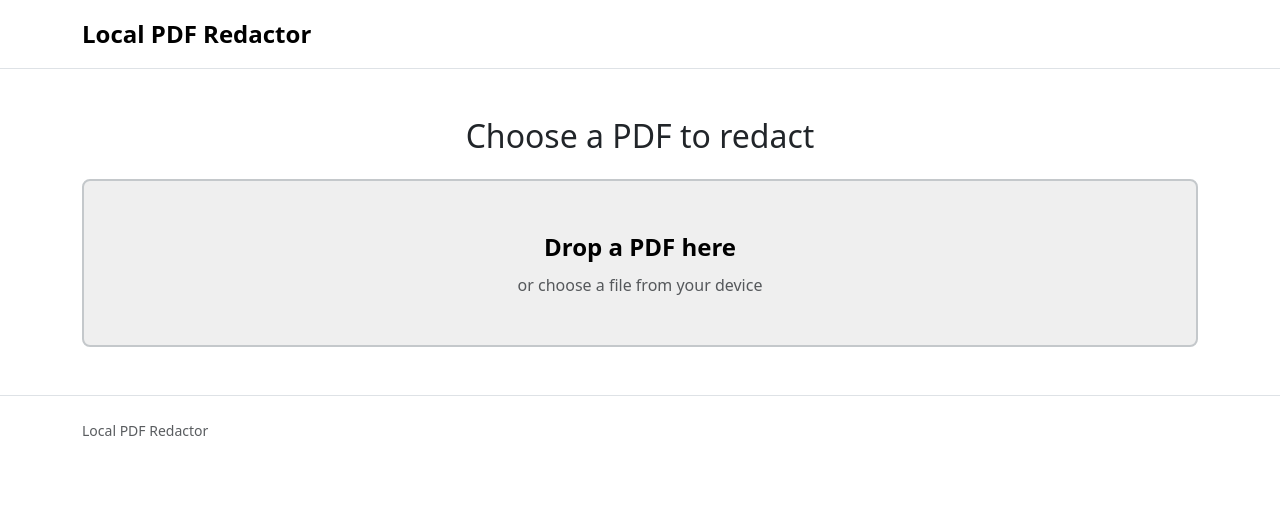
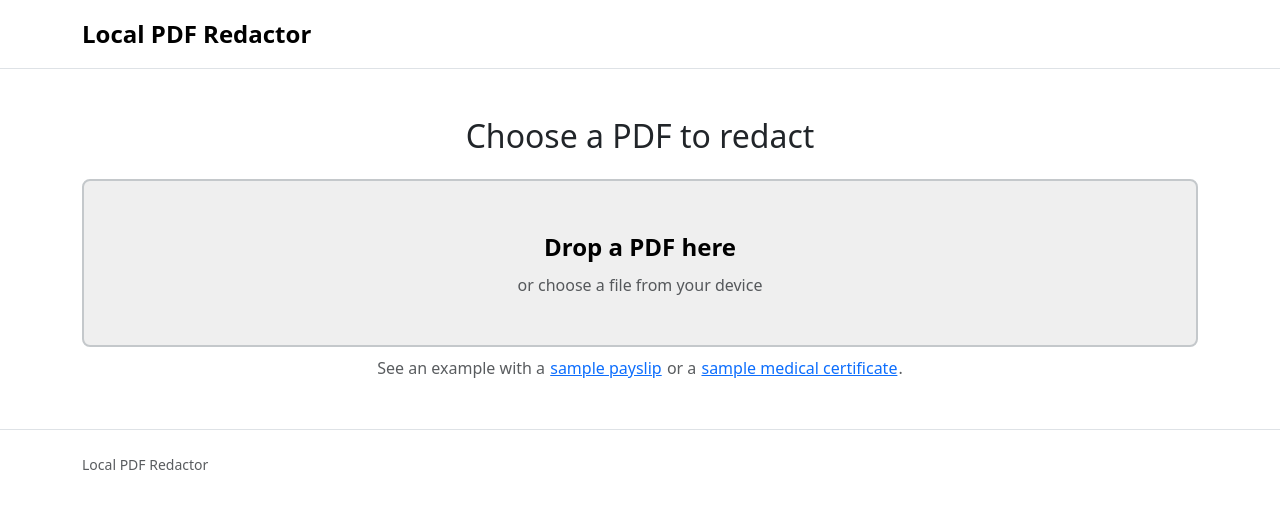
Before and after one commit to moreira-dev/local-pdf-redactor, a SvelteKit app: page / in a window 1280 px wide. Shown: the top 508 px of the page. Built offline with nearby package versions, Linux system fonts and the light colour scheme.

Commit message:
New: Adds sample PDFs to play with

```diff
--- a/src/routes/+page.svelte
+++ b/src/routes/+page.svelte
@@ -1,6 +1,18 @@
 <script lang="ts">
+	import { asset } from '$app/paths';
 	import PagePreview from '$lib/components/pdf/PagePreview.svelte';
 	import { DocumentState } from '$lib/state/document.svelte';
+
+	interface SamplePdf {
+		fileName: string;
+		url: string;
+	}
+
+	const samplePayslip: SamplePdf = { fileName: 'payslip.pdf', url: asset('/samples/payslip.pdf') };
+	const sampleMedicalCertificate: SamplePdf = {
+		fileName: 'medical-certificate.pdf',
+		url: asset('/samples/medical-certificate.pdf'),
+	};
 
 	const documentState = new DocumentState();
 
@@ -27,6 +39,23 @@
 		}
 	}
 
+	async function handleSampleSelected(sample: SamplePdf) {
+		try {
+			const response = await fetch(sample.url);
+
+			if (!response.ok) {
+				throw new Error(`Can't read the file. Error ${response.status}.`);
+			}
+
+			const blob = await response.blob();
+
+			documentState.select(new File([blob], sample.fileName, { type: 'application/pdf' }));
+		} catch (error) {
+			const message = error instanceof Error ? error.message : error;
+			documentState.error = 'The sample PDF could not be loaded: ' + message;
+		}
+	}
+
 	function createRedactedFileName(fileName: string): string {
 		if (fileName.toLowerCase().endsWith('.pdf')) {
 			fileName = fileName.slice(0, -4);
@@ -45,7 +74,7 @@
 		link.download = fileName;
 		link.click();
 
-		URL.revokeObjectURL(url)
+		URL.revokeObjectURL(url);
 	}
 
 	async function redactAndDownload() {
@@ -97,6 +126,21 @@
 		<span class="d-block mt-2 text-body-secondary">or choose a file from your device</span>
 	</button>
 
+	<p class="mt-2 mb-0 text-center text-body-secondary">
+		See an example with a
+		<button class="btn btn-link p-0 align-baseline" type="button" onclick={() => handleSampleSelected(samplePayslip)}>
+			sample payslip
+		</button>
+		or a
+		<button
+			class="btn btn-link p-0 align-baseline"
+			type="button"
+			onclick={() => handleSampleSelected(sampleMedicalCertificate)}
+		>
+			sample medical certificate
+		</button>.
+	</p>
+
 	{#if documentState.file}
 		<p class="mt-3 mb-0 text-center" aria-live="polite">
 			Selected: {documentState.file.name}
```
Also changed, not shown: 2 other files (tests, documents, lock files or other folders).
